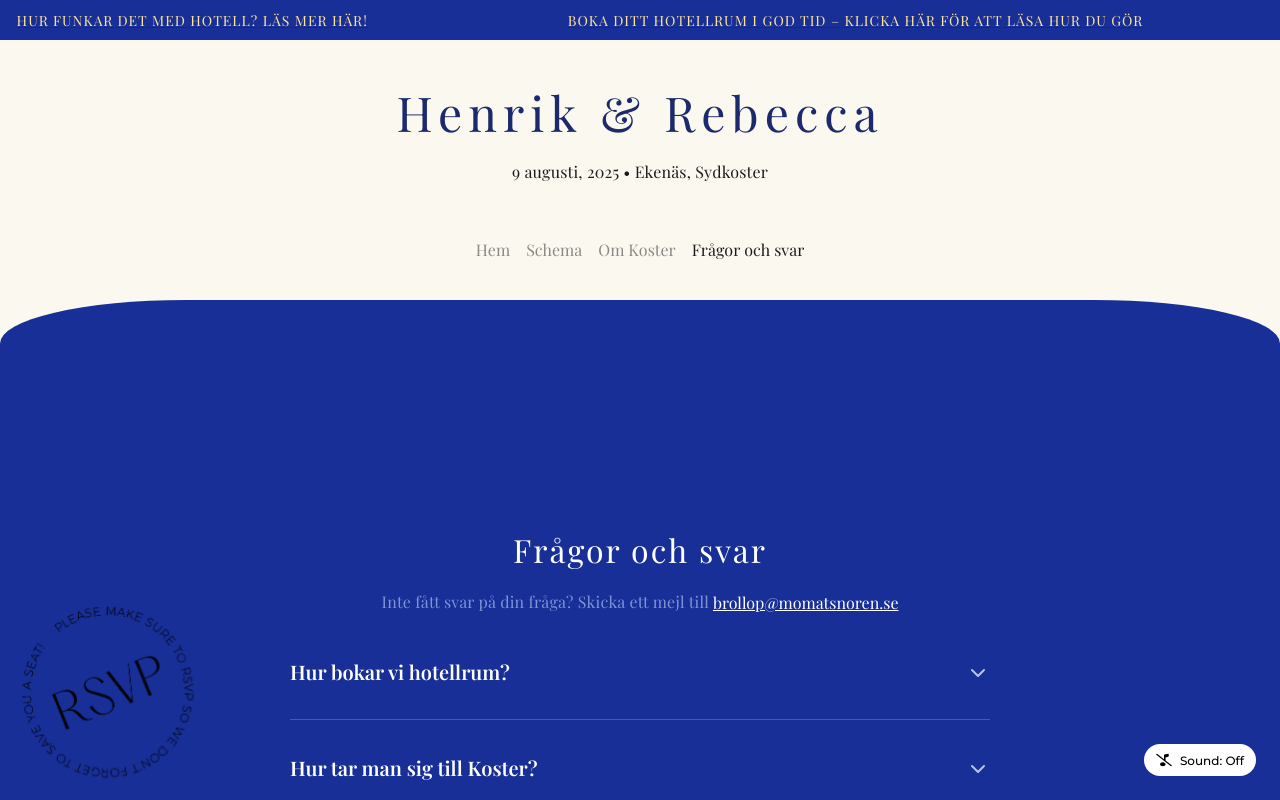
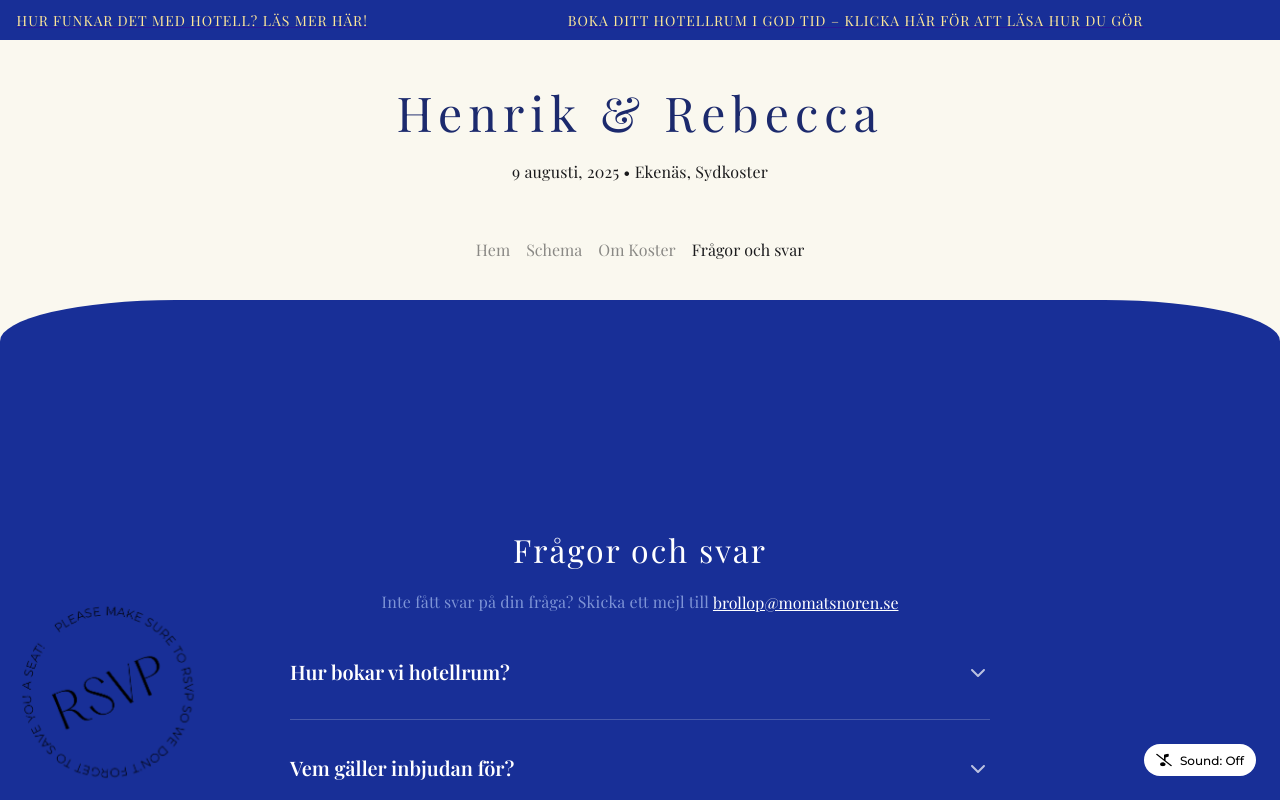
Before and after one commit to rebeccanoren/momatsnoren, a SvelteKit app: page /faq in a window 1280 px wide. Shown: the top 800 px of the page. Built offline with nearby package versions, Linux system fonts and the light colour scheme; a web font is replaced by a local one.

Commit message:
copy update

```diff
--- a/src/routes/faq/+page.svelte
+++ b/src/routes/faq/+page.svelte
@@ -63,6 +63,10 @@ Vill ni kika på andra boendealternativ? Då rekommenderar vi att välja något
             }}
             keyword="hotel-booking"
             expanded={keywordToOpen === "hotel-booking"}
+          />
+          <Accordion
+            Question="Vem gäller inbjudan för?"
+            responsePrimary="Inbjudan är till dig och din partner om du har en. Om du funderar på att ta med någon vi inte hunnit träffa än får du gärna höra av dig. Vi vill gärna veta vilka vi ska fira dagen med och ser fram emot att skåla med er!"
           />
           <Accordion
             Question="Hur tar man sig till Koster?"
```
